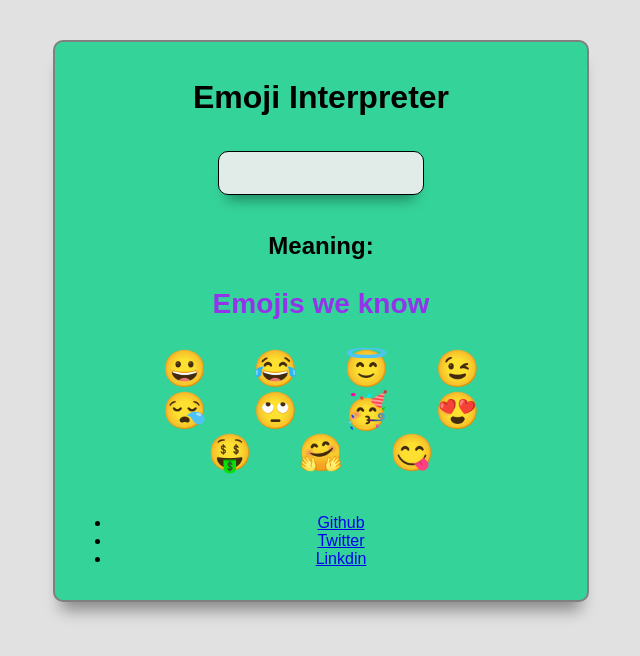
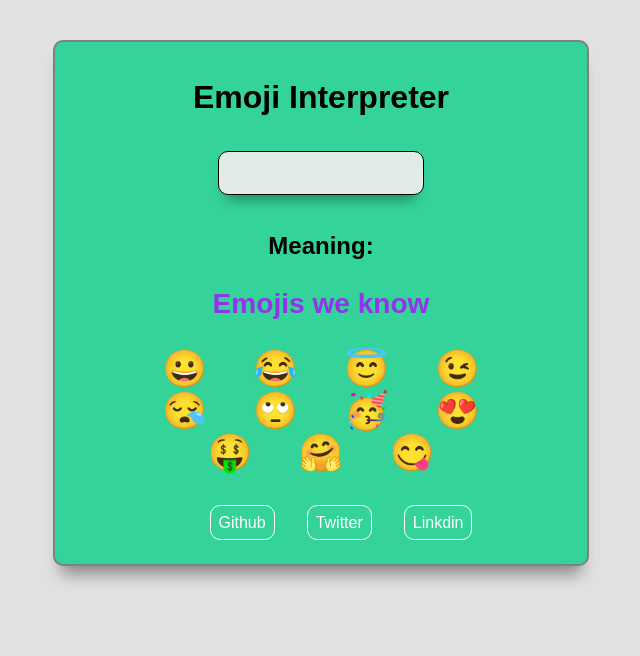
Before and after one commit to Vipul-Bhardwaj777/Emoji-interpreter, a React (Create React App) app: page / in a window 1280 px wide. Shown: the top 656 px of the page, without its empty margins (319-959 px from the left). Built offline with nearby package versions, Linux system fonts and the light colour scheme; a web font is replaced by a local one.

Commit message:
Update styles.css

```diff
--- a/src/styles.css
+++ b/src/styles.css
@@ -42,3 +42,20 @@ input:hover {
 .emoji-list:hover {
   cursor: pointer;
 }
+
+.link {
+  text-decoration: none;
+  color: white;
+}
+
+.list {
+  display: inline;
+  padding: 0.5em;
+  border: 1px solid white;
+  margin: 2em 1em;
+  border-radius: 10px;
+}
+
+.list:hover {
+  background-color: #9333ea;
+}
```
